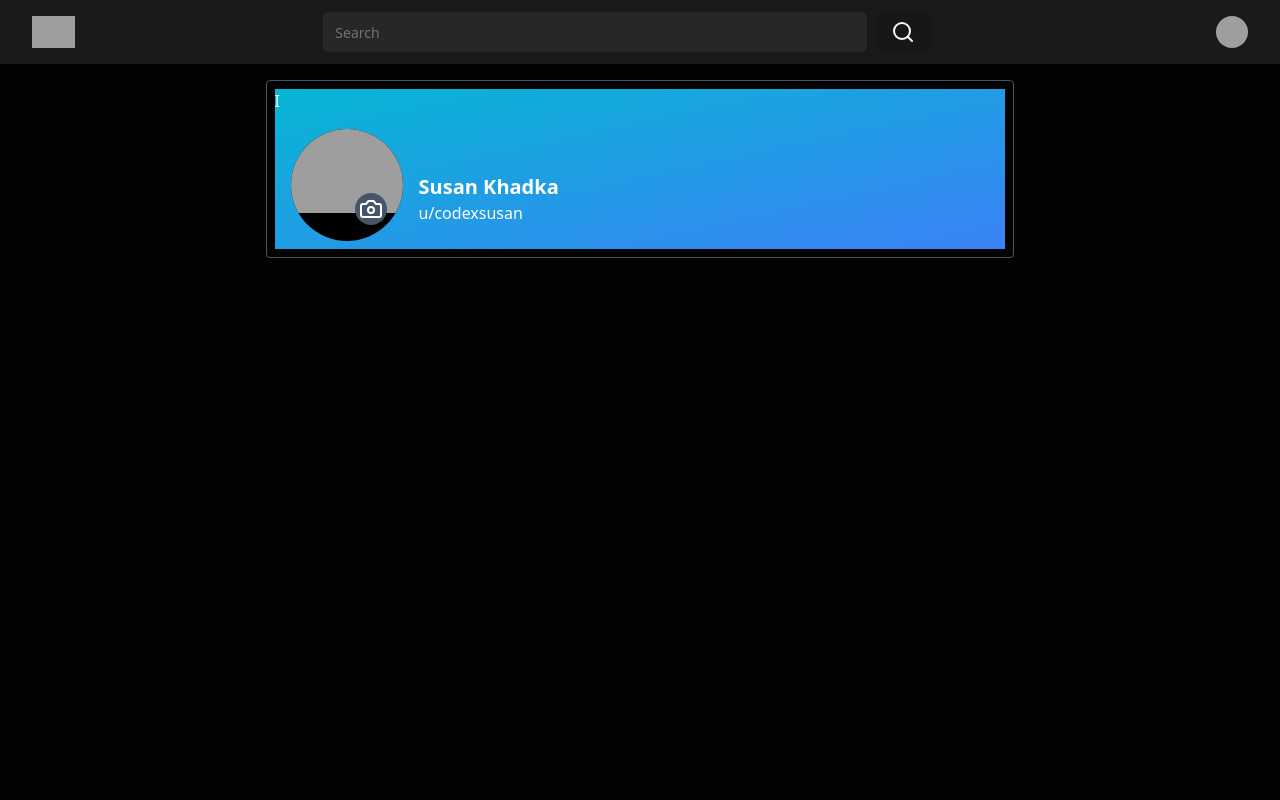
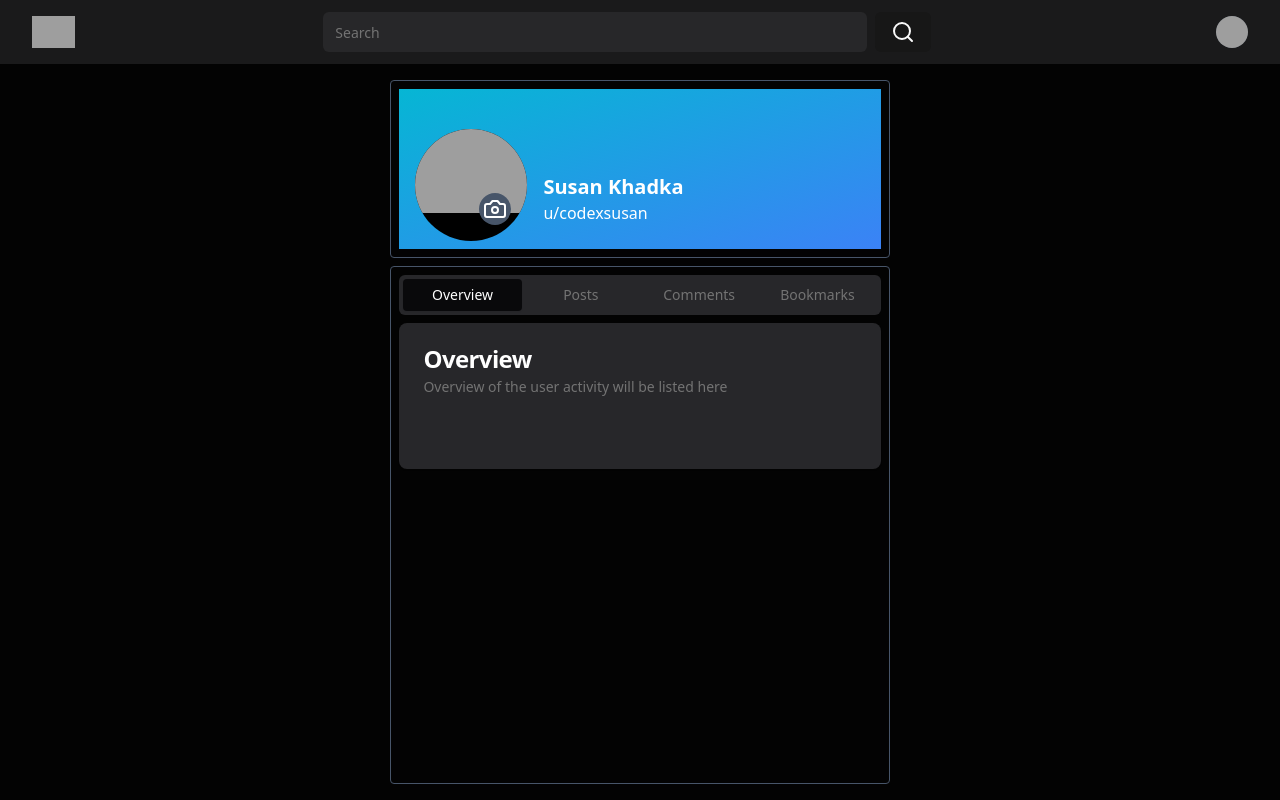
Before and after one commit to codexsusan/social-hub, a React (Vite) app: page /user/1 in a window 1280 px wide. Built offline with nearby package versions, Linux system fonts and the light colour scheme; grey boxes are pictures that could not be loaded.

Commit message:
WIP in user profile section

```diff
--- a/package.json
+++ b/package.json
@@ -16,6 +16,7 @@
     "@radix-ui/react-avatar": "^1.0.3",
     "@radix-ui/react-label": "^2.0.2",
     "@radix-ui/react-slot": "^1.0.2",
+    "@radix-ui/react-tabs": "^1.0.4",
     "@radix-ui/react-toast": "^1.1.4",
     "@reduxjs/toolkit": "^1.9.5",
     "class-variance-authority": "^0.7.0",
--- a/src/components/home/CreatePost.tsx
+++ b/src/components/home/CreatePost.tsx
@@ -3,7 +3,7 @@ import IconButton from "../common/IconButton";
 
 function CreatePost() {
   return (
-    <div className="lg:w-3/5 md:w-4/5 w-full p-2 border rounded-sm border-slate-600 flex gap-2">
+    <div className="xl:w-2/5 lg:w-3/5 md:w-4/5 w-full p-2 border rounded-sm border-slate-600 flex gap-2">
       <div
         className=" cursor-pointer"
         onClick={() => {
--- a/src/components/post/Post.tsx
+++ b/src/components/post/Post.tsx
@@ -5,13 +5,33 @@ import {
   MessageSquare,
 } from "lucide-react";
 import PostUserData from "./PostUserData";
+
+import { cn } from "@/lib/utils";
 import { Button } from "../ui/button";
 
-function Post() {
+function Post(props: { className?: string }) {
   return (
-    <div className="lg:w-3/5 md:w-4/5 w-full border rounded-sm border-slate-600 flex gap-2 flex-col text-white p-4 ">
+    <div
+      className={cn(
+        "xl:w-2/5 lg:w-3/5 md:w-4/5 w-full border rounded-sm border-slate-600 flex gap-2 flex-col text-white p-4 cursor-pointer",
+        props.className
+      )}
+    >
+      <PostBody />
+    </div>
+  );
+}
+
+export function PostBody(props: { isBookmarked?: boolean }) {
+  return (
+    <>
       <PostUserData />
-      <div className="opacity-70 text-base mt-2">
+      <div
+        onClick={() => {
+          console.log("Redirect to single post page");
+        }}
+        className="text-base mt-2 space-y-4"
+      >
         <div className="text-xl font-semibold">
           Lorem ipsum, dolor sit amet consectetur adipisicing elit. Modi quaerat
           fugiat neque.
@@ -24,12 +44,23 @@ function Post() {
           Cum omnis sed ducimus dolorem ab quas nisi tempore eligendi? Voluptas
           nemo optio ipsa autem itaque totam assumenda cumque, ea quam.
         </div>
+      </div>
       <div className="w-full border-t-2 mt-4 pt-2 flex gap-x-3 justify-between">
         <div className="flex items-center">
-            <Button className="bg-transparent px-2">
+          <Button
+            onClick={() => {
+              console.log("Handle upvote from here");
+            }}
+            className="bg-transparent px-2"
+          >
             <ArrowBigUp fill="white" />
           </Button>
-            <Button className="bg-transparent px-2">
+          <Button
+            onClick={() => {
+              console.log("Handle downvote from here");
+            }}
+            className="bg-transparent px-2"
+          >
             <ArrowBigDown />
           </Button>
           <div className="font-medium text-sm p-2 flex gap-2">
@@ -37,22 +68,32 @@ function Post() {
             <div className="hidden sm:block">Upvotes</div>
           </div>
         </div>
-          <Button className="bg-transparent">
+        <Button
+          onClick={() => {
+            console.log("Open single page to comment");
+          }}
+          className="bg-transparent"
+        >
           <div className="flex gap-x-2 items-center justify-center">
             <MessageSquare />
             <div>746</div>
             <div className="hidden sm:block text-white">Comment</div>
           </div>
         </Button>
-          <Button className="bg-transparent">
+        <Button
+          onClick={() => {
+            console.log("Handle bookmark action");
+          }}
+          className="bg-transparent"
+        >
           <div className="flex gap-x-2 items-center justify-center">
-              <Bookmark />
+            {props.isBookmarked ? <Bookmark fill="white" /> : <Bookmark />}
+
             <div className="hidden sm:block">Bookmark</div>
           </div>
         </Button>
       </div>
-      </div>
-    </div>
+    </>
   );
 }
 
--- /dev/null
+++ b/src/components/profile/SwitchTab.tsx
@@ -0,0 +1,77 @@
+import {
+  Card,
+  CardContent,
+  CardDescription,
+  CardFooter,
+  CardHeader,
+  CardTitle,
+} from "@/components/ui/card";
+import { Tabs, TabsContent, TabsList, TabsTrigger } from "@/components/ui/tabs";
+import Post, { PostBody } from "../post/Post";
+
+export function SwitchTab() {
+  return (
+    <Tabs defaultValue="overview" className="w-full">
+      <TabsList className="grid w-full bg-[#27272A] grid-cols-4">
+        <TabsTrigger value="overview">Overview</TabsTrigger>
+        <TabsTrigger value="posts">Posts</TabsTrigger>
+        <TabsTrigger value="comments">Comments</TabsTrigger>
+        <TabsTrigger value="bookmarks">Bookmarks</TabsTrigger>
+      </TabsList>
+      <TabsContent className="" value="overview">
+        <Card className="bg-[#27272A]">
+          <CardHeader>
+            <CardTitle className="text-white">Overview</CardTitle>
+            <CardDescription>
+              Overview of the user activity will be listed here
+            </CardDescription>
+          </CardHeader>
+          <CardContent className="space-y-2"></CardContent>
+          <CardFooter></CardFooter>
+        </Card>
+      </TabsContent>
+      <TabsContent value="posts">
+        <Card className="bg-[#27272A]">
+          <CardHeader className="">
+            <CardTitle className="text-white">Posts</CardTitle>
+            <CardDescription className="my-2">
+              Overview of the user posts will be listed here.
+            </CardDescription>
+          </CardHeader>
+          <CardContent className="space-y-4">
+            <div className="border rounded-sm border-slate-600 flex gap-2 flex-col text-white p-4 cursor-pointer">
+              <PostBody />
+            </div>
+          </CardContent>
+        </Card>
+      </TabsContent>
+      <TabsContent value="comments">
+        <Card className="bg-[#27272A]">
+          <CardHeader>
+            <CardTitle className="text-white">Comments</CardTitle>
+            <CardDescription>
+              Overview of the user comments will be listed here.
+            </CardDescription>
+          </CardHeader>
+          <CardContent className="space-y-2"></CardContent>
+          <CardFooter></CardFooter>
+        </Card>
+      </TabsContent>
+      <TabsContent value="bookmarks">
+        <Card className="bg-[#27272A]">
+          <CardHeader>
+            <CardTitle className="text-white">Bookmarks</CardTitle>
+            <CardDescription>
+              Overview of the user bookmarks will be listed here.
+            </CardDescription>
+          </CardHeader>
+          <CardContent className="space-y-4">
+            <div className="border rounded-sm border-slate-600 flex gap-2 flex-col text-white p-4 cursor-pointer">
+              <PostBody isBookmarked={true} />
+            </div>
+          </CardContent>
+        </Card>
+      </TabsContent>
+    </Tabs>
+  );
+}
--- /dev/null
+++ b/src/components/ui/card.tsx
@@ -0,0 +1,79 @@
+import * as React from "react"
+
+import { cn } from "@/lib/utils"
+
+const Card = React.forwardRef<
+  HTMLDivElement,
+  React.HTMLAttributes<HTMLDivElement>
+>(({ className, ...props }, ref) => (
+  <div
+    ref={ref}
+    className={cn(
+      "rounded-lg bg-card text-card-foreground shadow-sm",
+      className
+    )}
+    {...props}
+  />
+))
+Card.displayName = "Card"
+
+const CardHeader = React.forwardRef<
+  HTMLDivElement,
+  React.HTMLAttributes<HTMLDivElement>
+>(({ className, ...props }, ref) => (
+  <div
+    ref={ref}
+    className={cn("flex flex-col space-y-1.5 p-6", className)}
+    {...props}
+  />
+))
+CardHeader.displayName = "CardHeader"
+
+const CardTitle = React.forwardRef<
+  HTMLParagraphElement,
+  React.HTMLAttributes<HTMLHeadingElement>
+>(({ className, ...props }, ref) => (
+  <h3
+    ref={ref}
+    className={cn(
+      "text-2xl font-semibold leading-none tracking-tight",
+      className
+    )}
+    {...props}
+  />
+))
+CardTitle.displayName = "CardTitle"
+
+const CardDescription = React.forwardRef<
+  HTMLParagraphElement,
+  React.HTMLAttributes<HTMLParagraphElement>
+>(({ className, ...props }, ref) => (
+  <p
+    ref={ref}
+    className={cn("text-sm text-muted-foreground", className)}
+    {...props}
+  />
+))
+CardDescription.displayName = "CardDescription"
+
+const CardContent = React.forwardRef<
+  HTMLDivElement,
+  React.HTMLAttributes<HTMLDivElement>
+>(({ className, ...props }, ref) => (
+  <div ref={ref} className={cn("p-6 pt-0", className)} {...props} />
+))
+CardContent.displayName = "CardContent"
+
+const CardFooter = React.forwardRef<
+  HTMLDivElement,
+  React.HTMLAttributes<HTMLDivElement>
+>(({ className, ...props }, ref) => (
+  <div
+    ref={ref}
+    className={cn("flex items-center p-6 pt-0", className)}
+    {...props}
+  />
+))
+CardFooter.displayName = "CardFooter"
+
+export { Card, CardHeader, CardFooter, CardTitle, CardDescription, CardContent }
--- /dev/null
+++ b/src/components/ui/tabs.tsx
@@ -0,0 +1,53 @@
+import * as React from "react"
+import * as TabsPrimitive from "@radix-ui/react-tabs"
+
+import { cn } from "@/lib/utils"
+
+const Tabs = TabsPrimitive.Root
+
+const TabsList = React.forwardRef<
+  React.ElementRef<typeof TabsPrimitive.List>,
+  React.ComponentPropsWithoutRef<typeof TabsPrimitive.List>
+>(({ className, ...props }, ref) => (
+  <TabsPrimitive.List
+    ref={ref}
+    className={cn(
+      "inline-flex h-10 items-center justify-center rounded-md bg-muted p-1 text-muted-foreground",
+      className
+    )}
+    {...props}
+  />
+))
+TabsList.displayName = TabsPrimitive.List.displayName
+
+const TabsTrigger = React.forwardRef<
+  React.ElementRef<typeof TabsPrimitive.Trigger>,
+  React.ComponentPropsWithoutRef<typeof TabsPrimitive.Trigger>
+>(({ className, ...props }, ref) => (
+  <TabsPrimitive.Trigger
+    ref={ref}
+    className={cn(
+      "inline-flex items-center justify-center whitespace-nowrap rounded-sm px-3 py-1.5 text-sm font-medium ring-offset-background transition-all focus-visible:outline-none focus-visible:ring-2 focus-visible:ring-ring focus-visible:ring-offset-2 disabled:pointer-events-none disabled:opacity-50 data-[state=active]:bg-[#09090B] data-[state=active]:text-background data-[state=active]:shadow-sm",
+      className
+    )}
+    {...props}
+  />
+))
+TabsTrigger.displayName = TabsPrimitive.Trigger.displayName
+
+const TabsContent = React.forwardRef<
+  React.ElementRef<typeof TabsPrimitive.Content>,
+  React.ComponentPropsWithoutRef<typeof TabsPrimitive.Content>
+>(({ className, ...props }, ref) => (
+  <TabsPrimitive.Content
+    ref={ref}
+    className={cn(
+      "mt-2 ring-offset-background focus-visible:outline-none focus-visible:ring-2 focus-visible:ring-ring focus-visible:ring-offset-2",
+      className
+    )}
+    {...props}
+  />
+))
+TabsContent.displayName = TabsPrimitive.Content.displayName
+
+export { Tabs, TabsList, TabsTrigger, TabsContent }
--- a/src/pages/Profile.tsx
+++ b/src/pages/Profile.tsx
@@ -1,10 +1,21 @@
 import DefaultProfile from "@/components/common/DefaultProfile";
+import { SwitchTab } from "@/components/profile/SwitchTab";
 import { Camera } from "lucide-react";
 
 function Profile() {
   return (
     <div className="w-full flex flex-col flex-1 items-center p-4 gap-y-2 overflow-auto text-white">
-      <div className="lg:w-3/5 md:w-4/5 w-full p-2 border rounded-sm border-slate-600 flex gap-2">
+      <UserCover />
+      <div className="xl:w-2/5 lg:w-3/5 md:w-4/5 w-full p-2 border rounded-sm border-slate-600 flex gap-2 flex-1">
+        <SwitchTab />
+      </div>
+    </div>
+  );
+}
+
+function UserCover() {
+  return (
+    <div className="xl:w-2/5 lg:w-3/5 md:w-4/5 w-full p-2 border rounded border-slate-600 flex gap-2">
       <div className="w-full bg-gradient-to-br from-cyan-500 to-blue-500 h-40 relative">
         <div className="absolute left-4 bottom-2 flex place-items-end gap-x-4">
           <div className="w-28 h-28 bg-black rounded-full overflow-hidden relative">
@@ -22,11 +33,9 @@ function Profile() {
             <div className="text-xl font-semibold">Susan Khadka</div>
             <div className="">u/codexsusan</div>
           </div>
-          </div>I
         </div>
       </div>
     </div>
   );
 }
-
 export default Profile;
```
Also changed, not shown: 1 other file (tests, documents, lock files or other folders). Lines whose indentation alone changed are shown as unchanged.
